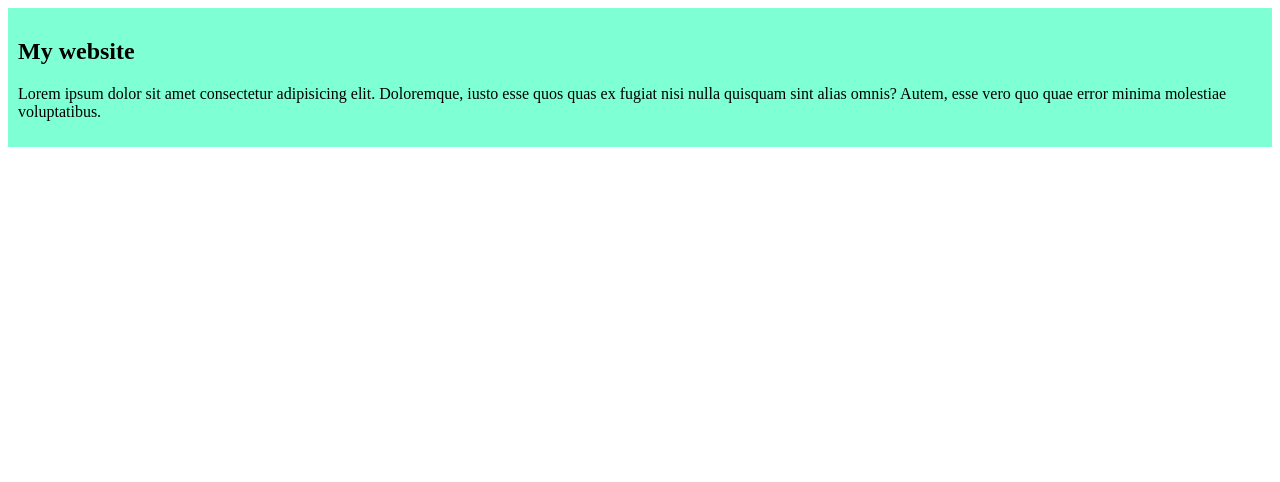
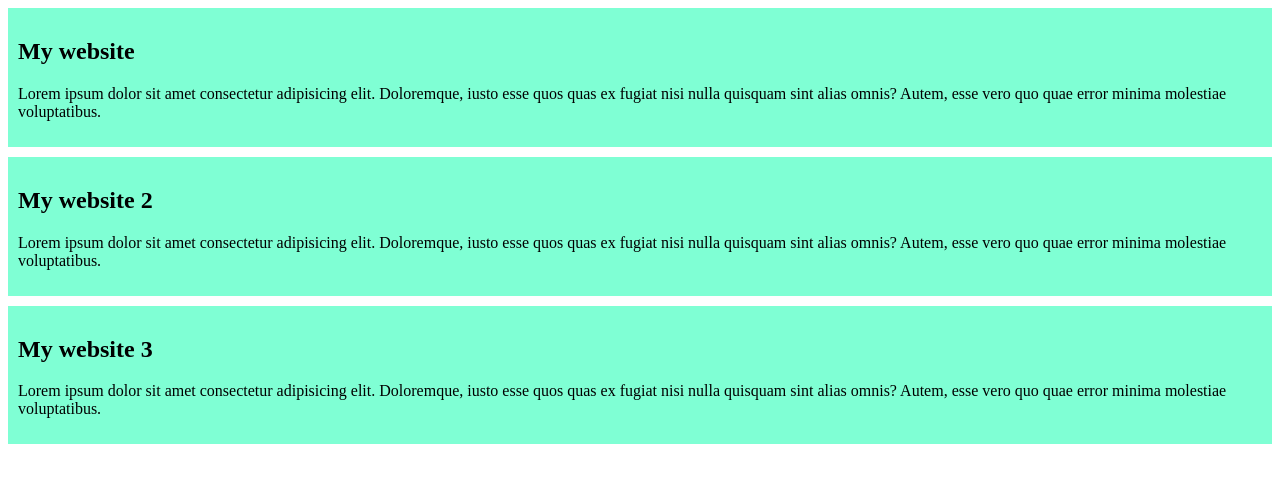
Before and after one commit to Rafil6969/my-simple-website, a plain HTML site: page index.html in a window 1280 px wide. Drawn offline with Linux system fonts and the light colour scheme.

Commit message:
added the 2 & 3 blog

```diff
--- a/index.html
+++ b/index.html
@@ -13,6 +13,18 @@
             Lorem ipsum dolor sit amet consectetur adipisicing elit. Doloremque, iusto esse quos quas ex fugiat nisi nulla quisquam sint alias omnis? Autem, esse vero quo quae error minima molestiae voluptatibus.
         </p>
     </div>
+    <div class="blog">
+        <h2>My website 2</h2>
+        <p>
+            Lorem ipsum dolor sit amet consectetur adipisicing elit. Doloremque, iusto esse quos quas ex fugiat nisi nulla quisquam sint alias omnis? Autem, esse vero quo quae error minima molestiae voluptatibus.
+        </p>
+    </div>
+    <div class="blog">
+        <h2>My website 3</h2>
+        <p>
+            Lorem ipsum dolor sit amet consectetur adipisicing elit. Doloremque, iusto esse quos quas ex fugiat nisi nulla quisquam sint alias omnis? Autem, esse vero quo quae error minima molestiae voluptatibus.
+        </p>
+    </div>
 
 
 </body>
--- a/styles/blog.css
+++ b/styles/blog.css
@@ -1,4 +1,5 @@
 .blog{
     background-color: aquamarine;
     padding: 10px;
+    margin-bottom: 10px;
 }
```
